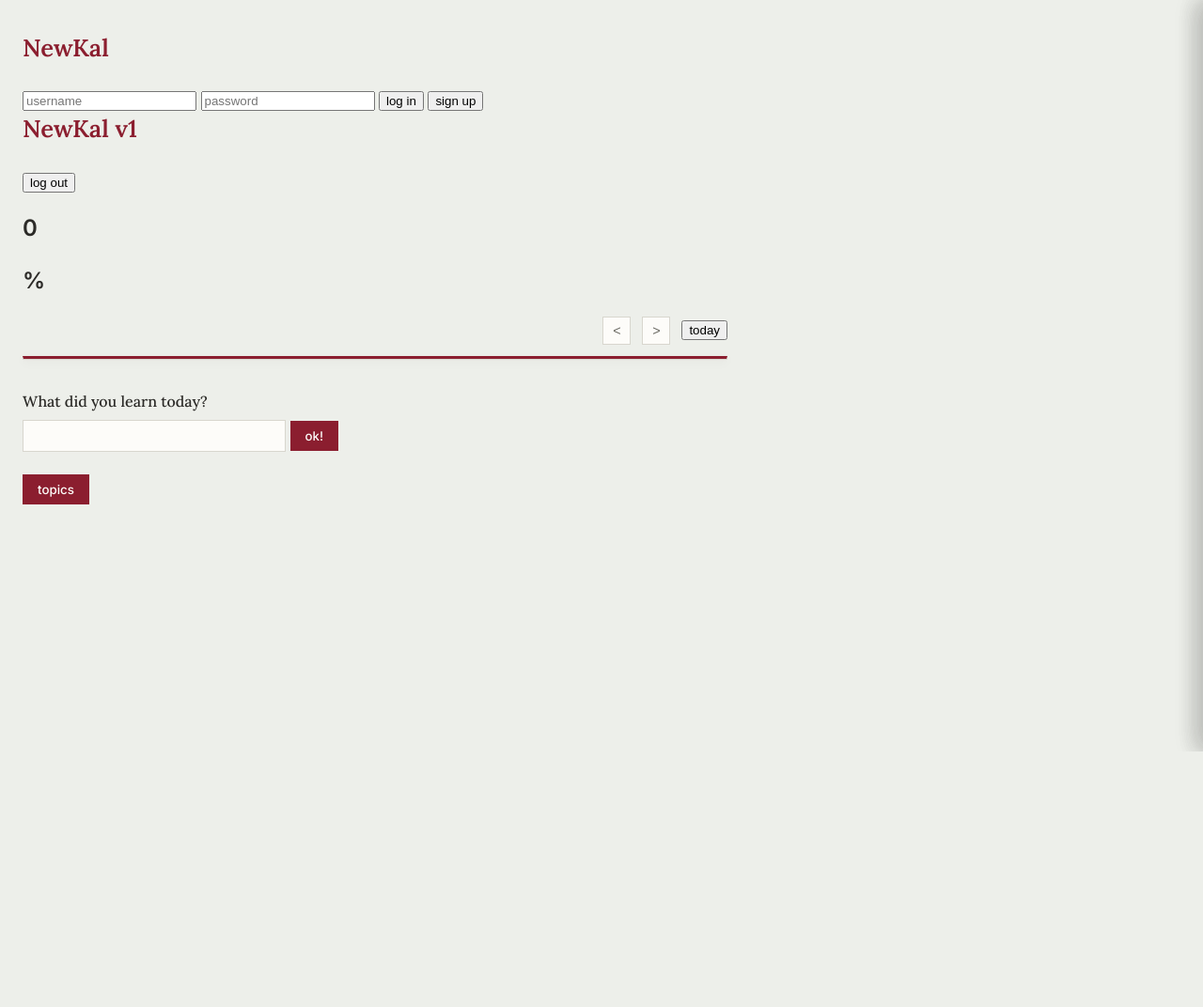
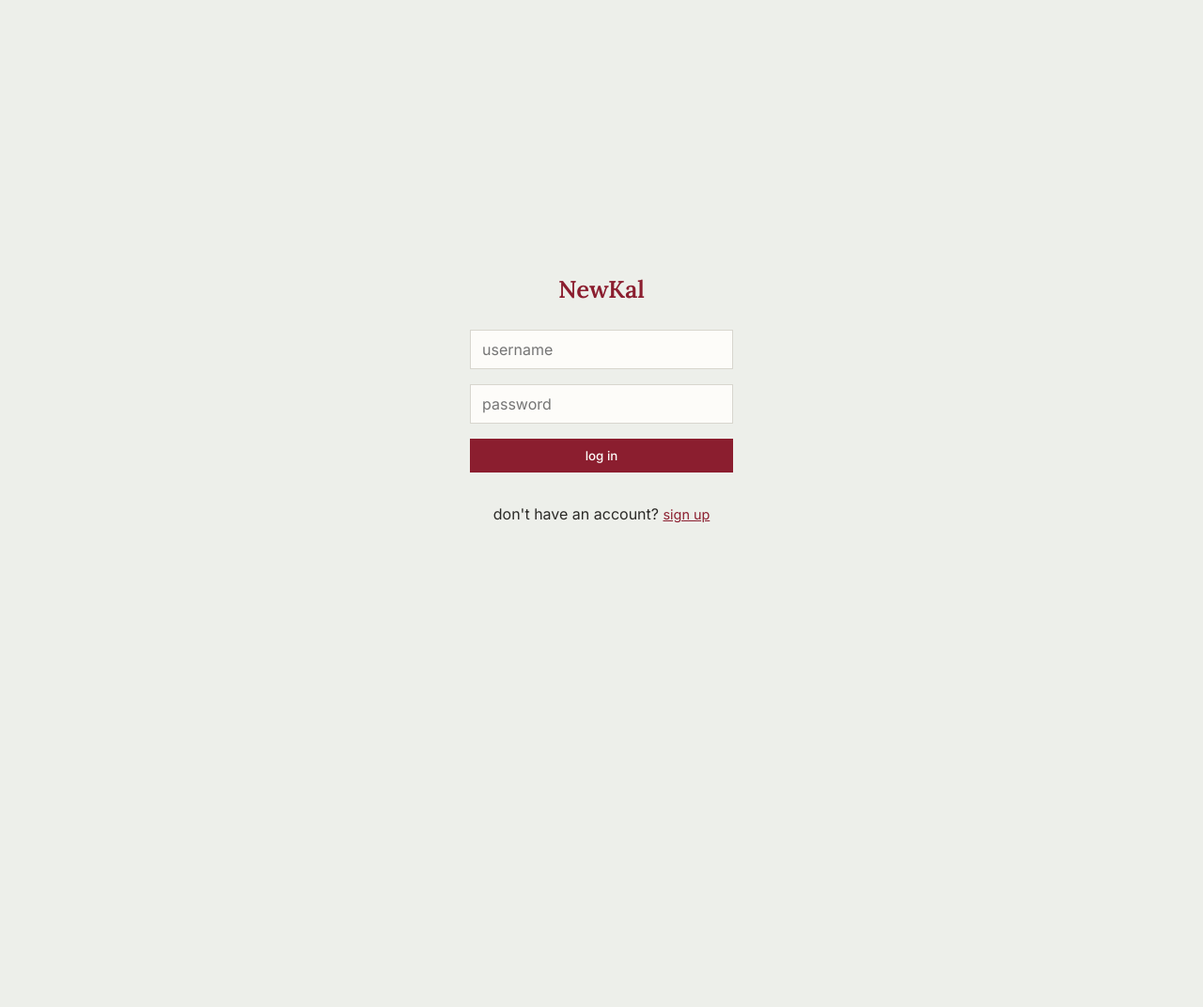
Before and after one commit to justinprasetyo/newkal, a Flask app: page / in a window 1280 px wide. Shown: the top 1072 px of the page at 94% size. Before the commit the page ends 800 px from the top, so only its background shows below. Run offline with Flask 3, Linux system fonts and the light colour scheme; data that the repository does not hold is empty; some libraries are stand-ins or nearby versions.

Commit message:
login page + working initializeApp() + cacheElements() + logout confirmation page. Need authentication next? / preventative measures on making accounts and spam.

```diff
--- a/security.py
+++ b/security.py
@@ -16,7 +16,7 @@ def register(data):
     cur.close(); conn.close()
 
     session['user_id'] = user_id   # logs them in immediately after registering
-    return user_id
+    return True if 'user_id' in session else False
 
 def login(data):
     conn = get_db()
@@ -29,8 +29,8 @@ def login(data):
         return "Invalid username or password", 401
 
     session['user_id'] = user[0]
-    return user[0]
+    return True if 'user_id' in session else False
 
 def logout():
     session.pop('user_id', None)
-    return jsonify({"status": "logged out"})
+    return True if 'user_id' in session else False
--- a/static/app.js
+++ b/static/app.js
@@ -2,7 +2,120 @@ const loginUsername = document.getElementById('login-username');
 const loginPassword = document.getElementById('login-password');
 const loginBtn = document.getElementById('login-btn');
 const registerBtn = document.getElementById('register-btn');
-const logoutBtn = document.getElementById('logout-btn');
+
+const loggedInView = document.getElementById('logged-in-view');
+const loggedOutView = document.getElementById('logged-out-view');
+
+let percentageOnTime, streakCounter, userSubject, userSubjectBtn, topicTermConfirmation, shortTermTopicBtn, longTermTopicBtn, allTopicsBtn
+
+let monthLabel, prevMonthBtn, nextMonthBtn, todayMonthBtn
+
+let skillsPanel, skillsPanelCloseBtn, skillsTable
+
+let tabSkillsBtn, tabDailyBtn, skillsPanel2, dailyPanel, dailyTable
+
+let statsPanel, statsPanelCloseBtn, deleteSkillReviewBtn, completeSkillReviewBtn, completeReviewConfirmation, completeReviewConfirmationTxt, completeReviewCancel, ratingButtons
+
+let logContentPanel, logDescriptionEditBtn, logContentPanelCloseBtn, deleteLogBtn, deleteLogConfirmation, deleteLogConfirmBtn, deleteLogCancelBtn, logEditTools, logEditConfirmBtn
+
+let deleteReviewConfirmation, deleteReviewConfirmBtn, deleteReviewCancelBtn
+
+let undoReviewBtn, undoReviewConfirmation, undoReviewConfirmBtn, undoReviewCancelBtn
+
+let logoutBtn, logoutConfirmation, logoutConfirmBtn, logoutCancelBtn
+
+let currentDate
+
+const LEVEL_COLORS = {
+    'Beginner': 'var(--level-0)',
+    'Washed': 'var(--level-1)',
+    'Intermediate': 'var(--level-2)',
+    'Advanced': 'var(--level-3)',
+    'Mastered': 'var(--level-4)'
+};
+
+
+function cacheElements() {
+    percentageOnTime = document.getElementById('percentage-ontime');
+    streakCounter = document.getElementById('streak-count');
+    userSubject = document.getElementById('daily-subject');
+    userSubjectBtn = document.getElementById('daily-subject-btn');
+    topicTermConfirmation = document.getElementById('topic-term-confirmation');
+    shortTermTopicBtn = document.getElementById('short-term-confirm');
+    longTermTopicBtn = document.getElementById('long-term-confirm');
+
+    allTopicsBtn = document.getElementById('all-topics-btn');
+
+    monthLabel = document.getElementById('month-label');
+    prevMonthBtn = document.getElementById('prev-month-btn');
+    nextMonthBtn = document.getElementById('next-month-btn');
+    todayMonthBtn = document.getElementById('today-month-btn');
+
+    skillsPanel = document.getElementById('skills-list');
+    skillsPanelCloseBtn = document.getElementById('skills-list-close-btn');
+    skillsTable = document.getElementById('skills-table');
+
+    tabSkillsBtn = document.getElementById('tab-skills-btn');
+    tabDailyBtn = document.getElementById('tab-daily-btn');
+    skillsPanel2 = document.getElementById('skills-panel');
+    dailyPanel = document.getElementById('daily-panel');
+    dailyTable = document.getElementById('daily-table');
+
+    statsPanel = document.getElementById('stats');
+    statsPanelCloseBtn = document.getElementById('stats-close-btn');
+    deleteSkillReviewBtn = document.getElementById('delete-skill-review');
+    completeSkillReviewBtn = document.getElementById('complete-skill-review');
+    completeReviewConfirmation = document.getElementById('finish-review-confirmation');
+    completeReviewConfirmationTxt = document.getElementById('finish-review-confirmation-text');
+    completeReviewCancel = document.getElementById('finish-review-cancel');
+    ratingButtons = document.querySelectorAll('.finish-review-rating');
+
+    logContentPanel = document.getElementById('log');
+    logDescriptionEditBtn = document.getElementById('log-description-edit-btn');
+    logContentPanelCloseBtn = document.getElementById('log-close-btn');
+    deleteLogBtn = document.getElementById('delete-log');
+    deleteLogConfirmation = document.getElementById('delete-log-confirmation');
+    deleteLogConfirmBtn = document.getElementById('delete-log-confirm');
+    deleteLogCancelBtn = document.getElementById('delete-log-cancel');
+    logEditTools = document.getElementById('log-description-edit-tools');
+    logEditConfirmBtn = document.getElementById('log-description-edit-confirm-btn');
+
+    deleteReviewConfirmation = document.getElementById('delete-review-confirmation');
+    deleteReviewConfirmBtn = document.getElementById('delete-review-confirm');
+    deleteReviewCancelBtn = document.getElementById('delete-review-cancel');
+
+    undoReviewBtn = document.getElementById('undo-skill-review');
+    undoReviewConfirmation = document.getElementById('undo-review-confirmation');
+    undoReviewConfirmBtn = document.getElementById('undo-review-confirm');
+    undoReviewCancelBtn = document.getElementById('undo-review-cancel');
+
+    logoutBtn = document.getElementById('logout-btn');
+    logoutConfirmation = document.getElementById('logout-confirmation');
+    logoutConfirmBtn = document.getElementById('logout-confirm');
+    logoutCancelBtn = document.getElementById('logout-cancel');
+
+}
+
+function initializeApp() {
+    currentDate = new Date()
+    console.log(currentDate.toLocaleDateString('en-CA'))
+    loadReviews()
+}
+
+function checkSession() {
+    fetch('/api/me')
+        .then(r => r.json())
+        .then(data => {
+            if (data.logged_in) {
+                loggedOutView.classList.remove('active');
+                loggedInView.classList.add('active');
+                initializeApp();
+            } else {
+                loggedInView.classList.remove('active');
+                loggedOutView.classList.add('active');
+            }
+        });
+}
 
 loginBtn.addEventListener('click', async () => {
     const response = await fetch('/api/login', {
@@ -18,6 +131,7 @@ loginBtn.addEventListener('click', async () => {
     })
     const result = await response.json()
     console.log(result)
+    checkSession()
 })
 
 registerBtn.addEventListener('click', async () => {
@@ -34,9 +148,21 @@ registerBtn.addEventListener('click', async () => {
     })
     const result = await response.json()
     console.log(result)
+    checkSession()
 })
 
+cacheElements();   // safe to run immediately, needs the DOM to exist, not login state
+checkSession();    // decides whether initializeApp() runs
+
 logoutBtn.addEventListener('click', async () => {
+    logoutConfirmation.classList.add('active')
+})
+
+logoutCancelBtn.addEventListener('click', async () => {
+    logoutConfirmation.classList.remove('active')
+})
+
+logoutConfirmBtn.addEventListener('click', async () => {
     const response = await fetch('/api/logout', {
         method: 'POST',
         headers: {
@@ -48,75 +174,10 @@ logoutBtn.addEventListener('click', async () => {
     })
     const result = await response.json()
     console.log(result)
+    logoutConfirmation.classList.remove('active')
+    checkSession()
+
 })
-
-
-
-
-const percentageOnTime = document.getElementById('percentage-ontime');
-const streakCounter = document.getElementById('streak-count');
-const userSubject = document.getElementById('daily-subject');
-const userSubjectBtn = document.getElementById('daily-subject-btn');
-const topicTermConfirmation = document.getElementById('topic-term-confirmation');
-const shortTermTopicBtn = document.getElementById('short-term-confirm');
-const longTermTopicBtn = document.getElementById('long-term-confirm');
-
-const allTopicsBtn = document.getElementById('all-topics-btn');
-
-const monthLabel = document.getElementById('month-label');
-const prevMonthBtn = document.getElementById('prev-month-btn');
-const nextMonthBtn = document.getElementById('next-month-btn');
-const todayMonthBtn = document.getElementById('today-month-btn');
-
-const skillsPanel = document.getElementById('skills-list');
-const skillsPanelCloseBtn = document.getElementById('skills-list-close-btn');
-const skillsTable = document.getElementById('skills-table');
-
-const tabSkillsBtn = document.getElementById('tab-skills-btn');
-const tabDailyBtn = document.getElementById('tab-daily-btn');
-const skillsPanel2 = document.getElementById('skills-panel');
-const dailyPanel = document.getElementById('daily-panel');
-const dailyTable = document.getElementById('daily-table');
-
-const statsPanel = document.getElementById('stats');
-const statsPanelCloseBtn = document.getElementById('stats-close-btn');
-const deleteSkillReviewBtn = document.getElementById('delete-skill-review');
-const completeSkillReviewBtn = document.getElementById('complete-skill-review');
-const completeReviewConfirmation = document.getElementById('finish-review-confirmation');
-const completeReviewConfirmationTxt = document.getElementById('finish-review-confirmation-text');
-const completeReviewCancel = document.getElementById('finish-review-cancel');
-const ratingButtons = document.querySelectorAll('.finish-review-rating');
-
-const logContentPanel = document.getElementById('log');
-const logDescriptionEditBtn = document.getElementById('log-description-edit-btn');
-const logContentPanelCloseBtn = document.getElementById('log-close-btn');
-const deleteLogBtn = document.getElementById('delete-log');
-const deleteLogConfirmation = document.getElementById('delete-log-confirmation');
-const deleteLogConfirmBtn = document.getElementById('delete-log-confirm');
-const deleteLogCancelBtn = document.getElementById('delete-log-cancel');
-const logEditTools = document.getElementById('log-description-edit-tools');
-const logEditConfirmBtn = document.getElementById('log-description-edit-confirm-btn');
-
-const deleteReviewConfirmation = document.getElementById('delete-review-confirmation');
-const deleteReviewConfirmBtn = document.getElementById('delete-review-confirm');
-const deleteReviewCancelBtn = document.getElementById('delete-review-cancel');
-
-const undoReviewBtn = document.getElementById('undo-skill-review');
-const undoReviewConfirmation = document.getElementById('undo-review-confirmation');
-const undoReviewConfirmBtn = document.getElementById('undo-review-confirm');
-const undoReviewCancelBtn = document.getElementById('undo-review-cancel');
-
-const LEVEL_COLORS = {
-    'Beginner': 'var(--level-0)',
-    'Washed': 'var(--level-1)',
-    'Intermediate': 'var(--level-2)',
-    'Advanced': 'var(--level-3)',
-    'Mastered': 'var(--level-4)'
-};
-
-let currentDate = new Date()
-console.log(currentDate.toLocaleDateString('en-CA'))
-loadReviews()
 
 async function getInput(input, dailylog) {
     if (input == "") {
--- /dev/null
+++ b/static/login.css
@@ -0,0 +1,70 @@
+.logged-out-view {
+  display: none;
+}
+
+.logged-out-view.active {
+  display: flex;
+  flex-direction: column;
+  align-items: center;
+  justify-content: center;
+  min-height: 100vh;
+  gap: 16px;
+  padding: 24px;
+}
+
+.logged-out-view h1 {
+  margin-bottom: 8px;
+}
+
+.logged-out-view input {
+  font-family: 'Inter', sans-serif;
+  font-size: 1rem;
+  width: 280px;
+  padding: 10px 12px;
+  border: 1px solid var(--line);
+  background: var(--surface);
+  color: var(--ink);
+}
+
+.logged-out-view input:focus {
+  outline: none;
+  border-color: var(--accent);
+}
+
+.logged-out-view #login-btn {
+  font-family: 'Inter', sans-serif;
+  font-weight: 500;
+  width: 280px;
+  padding: 10px 16px;
+  background: var(--accent);
+  color: var(--surface);
+  border: none;
+  cursor: pointer;
+  transition: background 0.15s ease;
+}
+
+.logged-out-view #login-btn:hover {
+  background: var(--ink);
+}
+
+.logged-out-view label {
+  font-family: 'Inter', sans-serif;
+  font-size: 0.85rem;
+  color: var(--ink-muted);
+  margin-top: 8px;
+}
+
+.logged-out-view #register-btn {
+  font-family: 'Inter', sans-serif;
+  font-size: 0.9rem;
+  background: none;
+  border: none;
+  color: var(--accent);
+  text-decoration: underline;
+  cursor: pointer;
+  padding: 0;
+}
+
+.logged-out-view #register-btn:hover {
+  color: var(--ink);
+}
--- a/static/style.css
+++ b/static/style.css
@@ -36,6 +36,16 @@ h1 {
   color: var(--accent);
   font-size: 1.6rem;
   margin: 0 0 24px;
+}
+
+.logged-in-view,
+.logged-out-view {
+  visibility: hidden;
+}
+
+.logged-in-view.active,
+.logged-out-view.active {
+  visibility: visible;
 }
 
 /* ---- Calendar nav (fixes buttons shifting) ---- */
@@ -339,7 +349,8 @@ label[for="daily-subject"] {
 .delete-review-confirmation,
 .topic-term-confirmation,
 .delete-log-confirmation,
-.undo-review-confirmation {
+.undo-review-confirmation,
+.logout-confirmation {
   display: flex;
   flex-direction: column;
   justify-content: center;
@@ -367,7 +378,8 @@ label[for="daily-subject"] {
 .delete-review-confirmation.active,
 .topic-term-confirmation.active,
 .delete-log-confirmation.active,
-.undo-review-confirmation.active {
+.undo-review-confirmation.active,
+.logout-confirmation.active {
   visibility: visible;
   opacity: 1;
   transform: translate(-50%, -50%) scale(1);
@@ -377,7 +389,8 @@ label[for="daily-subject"] {
 .delete-review-confirmation h4,
 .topic-term-confirmation h4,
 .delete-log-confirmation h4,
-.undo-review-confirmation h4 {
+.undo-review-confirmation h4,
+.logout-confirmation h4 {
   font-family: 'Lora', serif;
   font-size: 1.2rem;
   color: var(--ink);
@@ -388,7 +401,8 @@ label[for="daily-subject"] {
 #delete-review-confirmation-text,
 #topic-term-confirmation-text,
 #delete-log-confirmation-text,
-#undo-review-confirmation-text {
+#undo-review-confirmation-text,
+#logout-confirmation-text {
   font-size: 0.9rem;
   color: var(--ink-muted);
   margin: 0;
--- a/templates/index.html
+++ b/templates/index.html
@@ -5,21 +5,21 @@
     <meta name="viewport" content="width=device-width, initial-scale=1.0">
     <title>NewKal: A spaced repetition reminder app.</title>
     <link rel="stylesheet" href="/static/style.css">
+    <link rel="stylesheet" href="/static/login.css">
     <link rel="preconnect" href="https://fonts.googleapis.com">
     <link href="https://fonts.googleapis.com/css2?family=Lora:wght@500;600&family=Inter:wght@400;500;600&display=swap" rel="stylesheet">
 </head>
 <body>
-    <div id="logged-out-view">
+    <div class="logged-out-view active" id="logged-out-view">
         <h1>NewKal</h1>
         <input id="login-username" placeholder="username">
         <input id="login-password" type="password" placeholder="password">
         <button id="login-btn">log in</button>
-        <button id="register-btn">sign up</button>
+        <p>don't have an account? <button id="register-btn">sign up</button></p>
     </div>
 
-    <div id="logged-in-view">
+    <div class="logged-in-view" id="logged-in-view">
         <h1>NewKal v1</h1>
-        <button id="logout-btn">log out</button>
         <h2 id="streak-count">0</h2>
         <h2 id="percentage-ontime">%</h2>
 
@@ -161,8 +161,15 @@
             <button id="delete-log-cancel">cancel</button>
         </div>
 
+        <div class="logout-confirmation" id="logout-confirmation">
+            <h4>are you sure you want to logout?</h4>
+            <p id="logout-confirmation-text"></p>
+            <button id="logout-confirm">yu get me outta here</button>
+            <button id="logout-cancel">cancel</button>
+        </div>
 
         <button id="all-topics-btn">topics</button>
+        <button id="logout-btn">log out</button>
     </div>
     <script src="/static/app.js" defer></script>
 </body>
```
